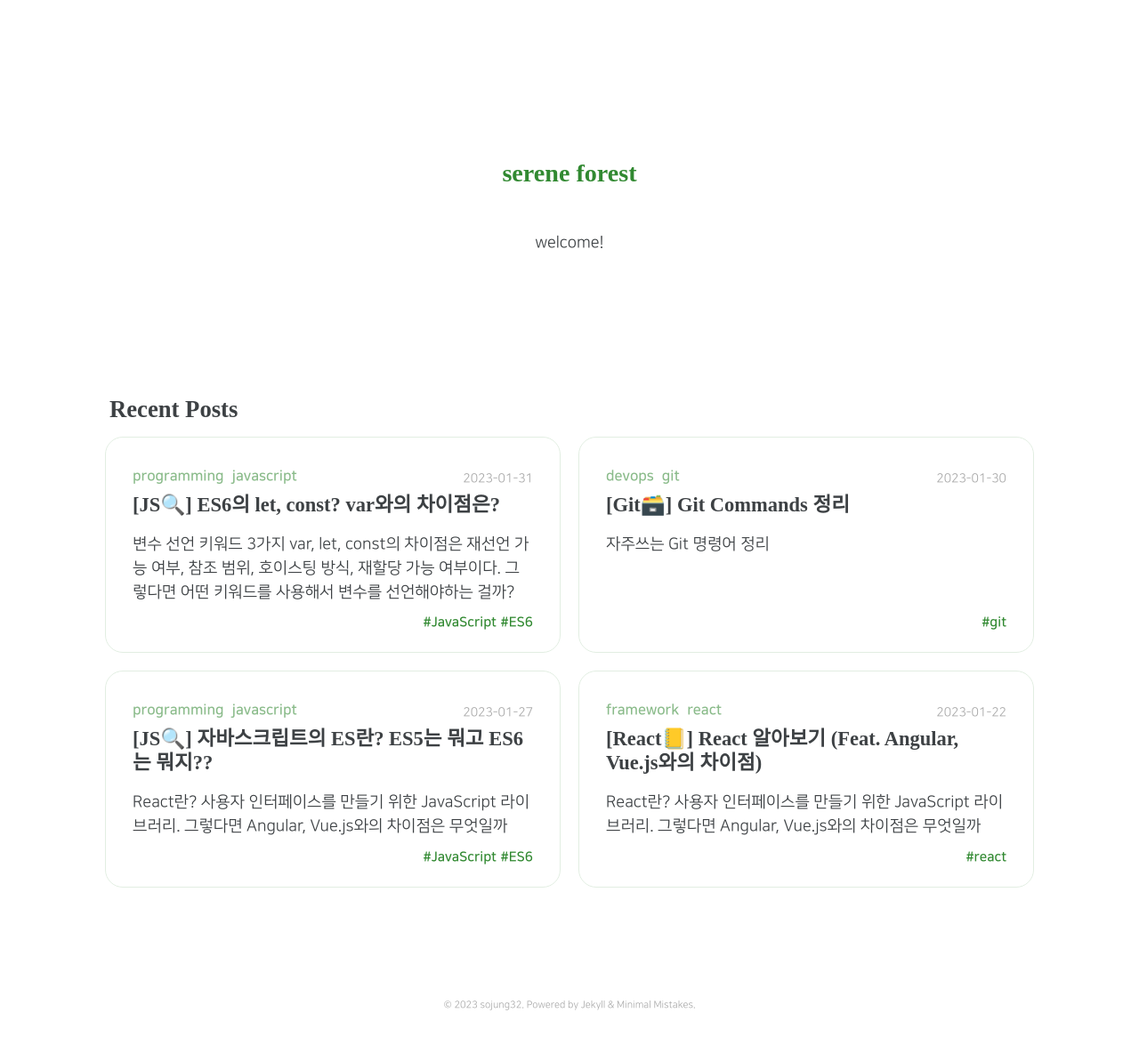
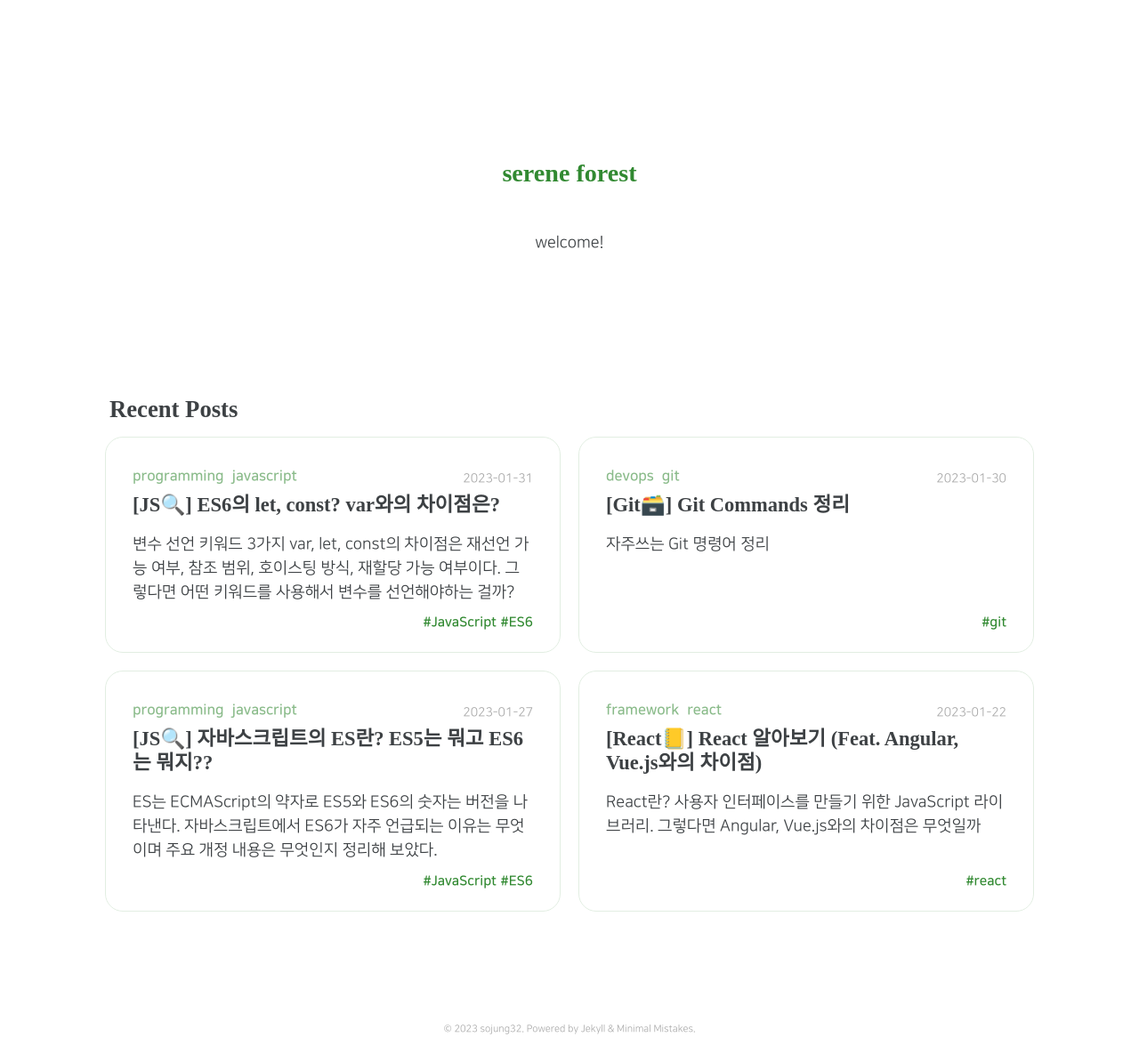
Before and after one commit to sojung32/sojung32.github.io, a Jekyll site: the page built from index.html, in a window 1280 px wide. Shown: the whole page at 89% size. Built offline with Jekyll 4.4.1, drawn with Linux system fonts in a browser that asks for light colours; cached includes are drawn as plain includes; some web fonts are replaced; the list of posts is cut into pages by our own code; a style sheet for code colours, icons or effects is not loaded; before the commit the page ends 1148 px from its top, so only the background shows below that.

Commit message:
Update 2023-01-27-about-es.md

```diff
--- a/_posts/Programming/JavaScript/2023-01-27-about-es.md
+++ b/_posts/Programming/JavaScript/2023-01-27-about-es.md
@@ -4,7 +4,7 @@ categories: programming javascript
 tags: [ JavaScript, ES6 ]
 toc: true
 date: 2023-01-27
-excerpt: 'React란? 사용자 인터페이스를 만들기 위한 JavaScript 라이브러리. 그렇다면 Angular, Vue.js와의 차이점은 무엇일까'
+excerpt: 'ES는 ECMAScript의 약자로 ES5와 ES6의 숫자는 버전을 나타낸다. 자바스크립트에서 ES6가 자주 언급되는 이유는 무엇이며 주요 개정 내용은 무엇인지 정리해 보았다.'
 ---
 # ECMAScript
 * ES는 ECMAScript의 약자로 ECMA-262 기술 규격에 따라 **자바스크립트 등의 언어를 표준화 하기 위한 스크립트 언어**를 말한다.
```
